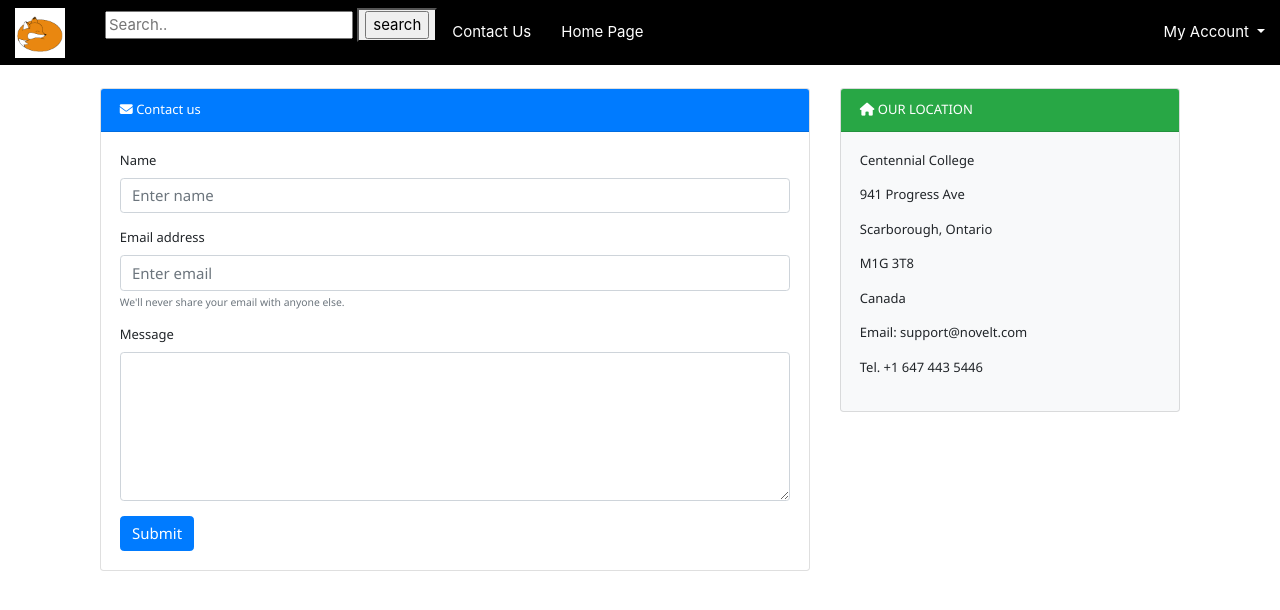
After one commit to christypaul30/COMP313_Project_NOVEL-T, a Flask app: page /contactus in a window 1280 px wide. The commit adds this page. Shown: the top 610 px of the page. Run offline with Flask 2, Linux system fonts and the light colour scheme; some libraries are stand-ins or nearby versions.

Commit message:
Contact Us Page

```diff
--- a/website/templates/base.html
+++ b/website/templates/base.html
@@ -42,12 +42,13 @@
               </button>
             </form>
           </ul>
+          <a class="nav-item nav-link" id="contactus-page" href="/contactus">Contact Us</a>
+          <a class="nav-item nav-link" id="home-page" href="/">Home Page</a>
             {% if user.is_authenticated %}
             <ul class="nav navbar-nav">
 
 
                 <a class="nav-item nav-link" id="stats-page" href="/stats-page">Stats Page</a>
-                <a class="nav-item nav-link" id="home-page" href="/">Home Page</a>
 
             </ul>
 
--- /dev/null
+++ b/website/templates/contact_us.html
@@ -0,0 +1,51 @@
+{% extends "base.html" %}
+{% block title %} Contact Us {% endblock %}
+{% block content %}
+
+<div class="container">
+    <div class="row">
+        <div class="col">
+            <div class="card">
+                <div class="card-header bg-primary text-white"><i class="fa fa-envelope"></i> Contact us
+                </div>
+                <div class="card-body">
+                    <form method="POST" action="/contactus">
+                        <div class="form-group">
+                            <label for="name">Name</label>
+                            <input type="text" class="form-control" id="name" aria-describedby="emailHelp" placeholder="Enter name" required>
+                        </div>
+                        <div class="form-group">
+                            <label for="email">Email address</label>
+                            <input type="email" class="form-control" id="email" aria-describedby="emailHelp" placeholder="Enter email" required>
+                            <small id="emailHelp" class="form-text text-muted">We'll never share your email with anyone else.</small>
+                        </div>
+                        <div class="form-group">
+                            <label for="message">Message</label>
+                            <textarea class="form-control" id="message" rows="6" required></textarea>
+                        </div>
+                        <div class="mx-auto">
+                        <button type="submit" class="btn btn-primary text-right">Submit</button></div>
+                    </form>
+                </div>
+            </div>
+        </div>
+        <div class="col-12 col-sm-4">
+            <div class="card bg-light mb-3">
+                <div class="card-header bg-success text-white text-uppercase"><i class="fa fa-home"></i> Our Location</div>
+                <div class="card-body">
+                    <p>Centennial College</p>
+                    <p>941 Progress Ave</p>
+                    <p>Scarborough, Ontario</p>
+                    <p>M1G 3T8</p>
+                    <p>Canada</p>
+                    <p>Email: support@novelt.com</p>
+                    <p>Tel. +1 647 443 5446</p>
+
+                </div>
+
+            </div>
+        </div>
+    </div>
+</div>
+
+{% endblock %}
--- a/website/views.py
+++ b/website/views.py
@@ -352,3 +352,10 @@ def add_last_chapter(bid, cid):
         h.last_chapter = cid
         db.session.commit()
         return jsonify({'msg': 'last chapter updated'})
+
+@views.route('/contactus', methods=['GET', 'POST'])
+def contact_us_page():
+    if request.method == "POST":
+        flash("Your inquiry has been submitted successfully!", category="success")
+        return redirect(url_for('views.backup_page', user=current_user))
+    return render_template('contact_us.html', user=current_user)
```
Lines whose indentation alone changed are shown as unchanged.
